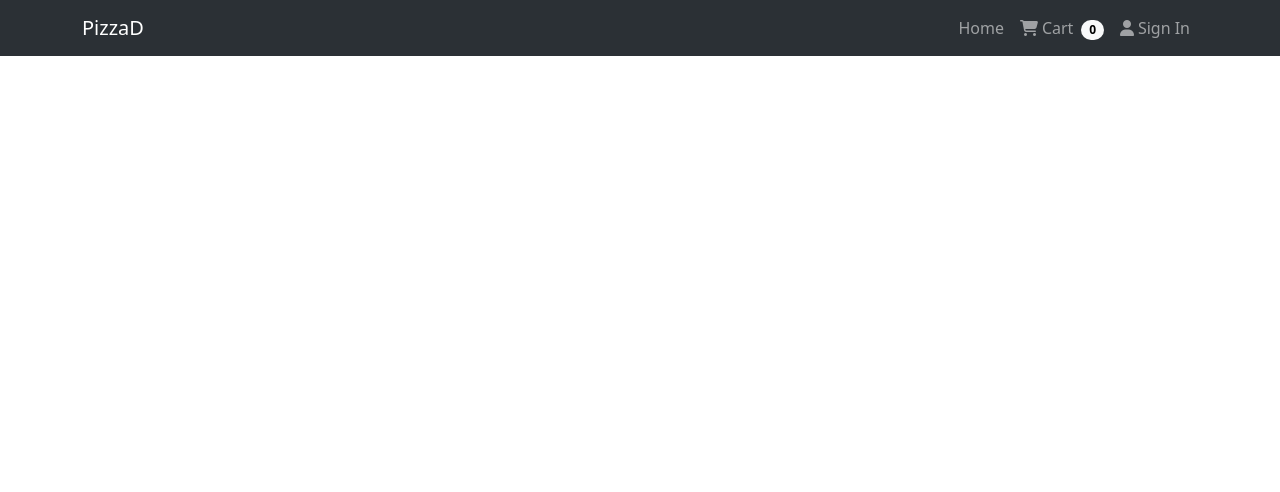
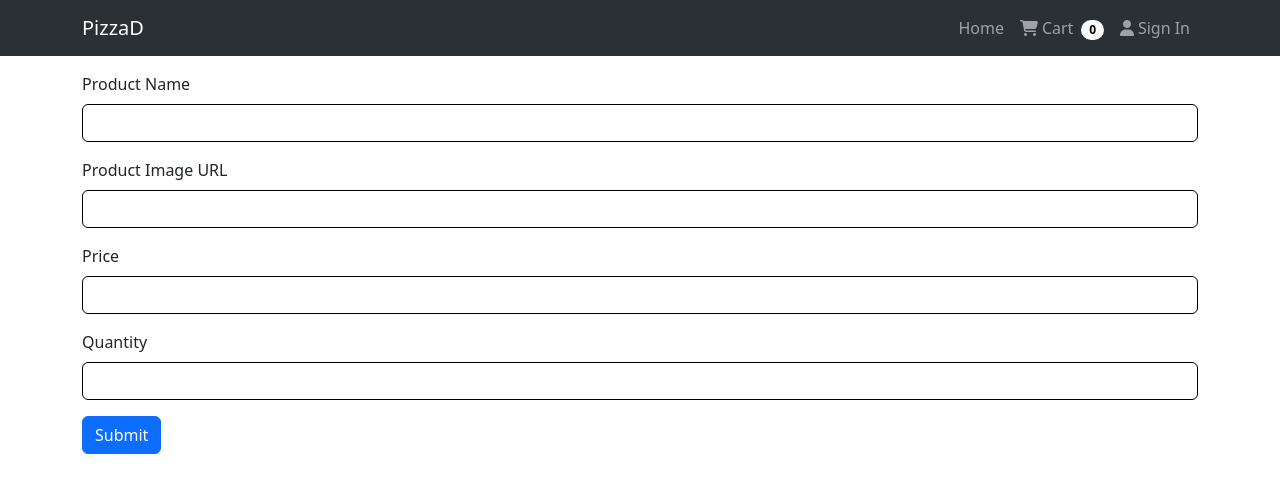
Before and after one commit to Raghu-KV/pizza-delivery-front-end, a React (Create React App) app: page /addProduct in a window 1280 px wide. Shown: the top 492 px of the page. Built offline with nearby package versions, Linux system fonts and the light colour scheme.

Commit message:
add products

```diff
--- a/src/App.js
+++ b/src/App.js
@@ -14,6 +14,7 @@ import AccountVerify from "./Pages/AccountVerify";
 import ForgetPassword from "./Pages/ForgetPassword";
 import AccountRecovery from "./Pages/AccountRecovery";
 import Orders from "./Pages/Orders";
+import AddProduct from "./Pages/AddProduct";
 
 function App() {
   return (
@@ -33,6 +34,7 @@ function App() {
             />
             <Route path="/forgetPassword" element={<ForgetPassword />} />
             <Route path="/orders" element={<Orders />} />
+            <Route path="/addProduct" element={<AddProduct />} />
           </Routes>
         </div>
       </main>
--- /dev/null
+++ b/src/Pages/AddProduct.jsx
@@ -0,0 +1,132 @@
+import { useFormik } from "formik";
+import * as yup from "yup";
+
+function AddProduct() {
+  const formik = useFormik({
+    initialValues: {
+      name: "",
+      image: "",
+      price: "",
+      countInStock: "",
+    },
+    validationSchema: yup.object({
+      name: yup.string().required("Name is required"),
+      image: yup
+        .string()
+        .required("Image URL required")
+        .matches(
+          /((https?):\/\/)?(www.)?[a-z0-9]+(\.[a-z]{2,}){1,3}(#?\/?[a-zA-Z0-9#]+)*\/?(\?[a-zA-Z0-9-_]+=[a-zA-Z0-9-%]+&?)?$/,
+          "Enter correct url!"
+        ),
+      price: yup
+        .number()
+        .min(1, "must be a grater than 1")
+        .required("price is required"),
+      countInStock: yup
+        .number()
+        .min(1, "must be a grater than 1")
+        .required("quantity required"),
+    }),
+    onSubmit: (values) => {
+      console.log(values);
+    },
+  });
+
+  return (
+    <div>
+      <form onSubmit={formik.handleSubmit}>
+        <div className="mb-3">
+          <label htmlFor="exampleInputName" className="form-label">
+            Product Name
+          </label>
+          <input
+            type="text"
+            className="form-control border border-black"
+            id="exampleInputName"
+            aria-describedby="namelHelp"
+            name="name"
+            value={formik.values.name}
+            onChange={formik.handleChange}
+            onBlur={formik.handleBlur}
+          />
+          {formik.touched.name && formik.errors.name ? (
+            <div id="nameHelp" className="form-text text-danger">
+              {formik.errors.name}
+            </div>
+          ) : null}
+        </div>
+
+        <div className="mb-3">
+          <label htmlFor="exampleImage" className="form-label">
+            Product Image URL
+          </label>
+          <input
+            type="text"
+            className="form-control border border-black"
+            id="exampleImage"
+            aria-describedby="exampleImage"
+            name="image"
+            value={formik.values.image}
+            onChange={formik.handleChange}
+            onBlur={formik.handleBlur}
+          />
+          {formik.touched.image && formik.errors.image ? (
+            <div id="emailHelp" className="form-text text-danger">
+              {formik.errors.image}
+            </div>
+          ) : null}
+        </div>
+
+        <div className="mb-3">
+          <label htmlFor="productPrice" className="form-label">
+            Price
+          </label>
+          <input
+            type="number"
+            className="form-control border border-black"
+            id="productPrice"
+            name="price"
+            value={formik.values.price}
+            onChange={formik.handleChange}
+            onBlur={formik.handleBlur}
+          />
+          {formik.touched.price && formik.errors.price ? (
+            <div id="emailHelp" className="form-text text-danger">
+              {formik.errors.price}
+            </div>
+          ) : null}
+        </div>
+
+        <div className="mb-3">
+          <label htmlFor="productQty" className="form-label">
+            Quantity
+          </label>
+          <input
+            type="number"
+            className="form-control border border-black"
+            id="productQty"
+            name="countInStock"
+            value={formik.values.countInStock}
+            onChange={formik.handleChange}
+            onBlur={formik.handleBlur}
+          />
+          {formik.touched.countInStock && formik.errors.countInStock ? (
+            <div id="emailHelp" className="form-text text-danger">
+              {formik.errors.countInStock}
+            </div>
+          ) : null}
+        </div>
+
+        <button
+          type="submit"
+          className="btn btn-primary"
+          disabled={formik.isSubmitting}
+        >
+          Submit
+        </button>
+      </form>
+    </div>
+  );
+}
+
+export default AddProduct;
--- a/src/components/Header.jsx
+++ b/src/components/Header.jsx
@@ -91,17 +91,17 @@ function Header() {
                   data-bs-toggle="dropdown"
                   aria-expanded="false"
                 >
-                  Profile
+                  Admin operations
                 </a>
                 <ul className="dropdown-menu">
                   <li>
-                    <a className="dropdown-item" href="#">
-                      Your orders
-                    </a>
+                    <Link className="dropdown-item" to={"/addProduct"}>
+                      Add a product
+                    </Link>
                   </li>
                   <li>
                     <a className="dropdown-item" href="#">
-                      Another action
+                      All orders
                     </a>
                   </li>
                   <li>
```
